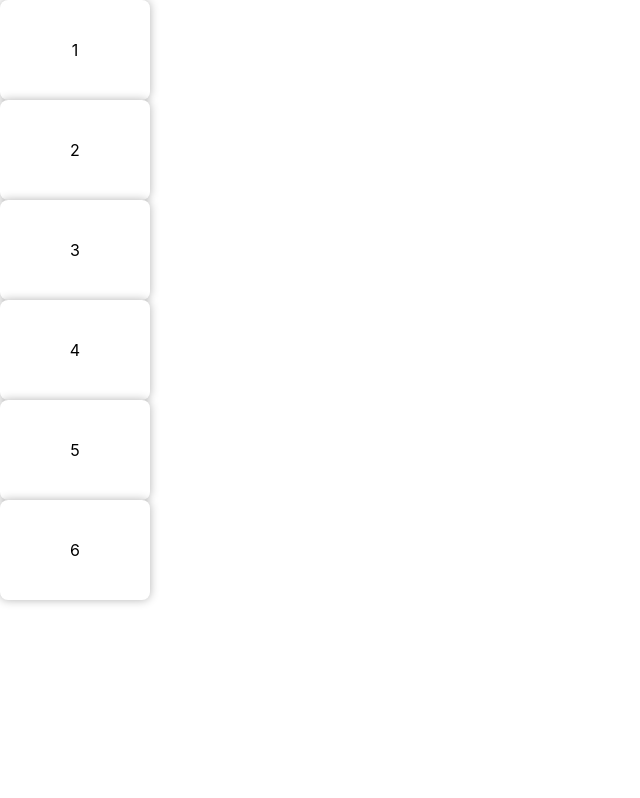
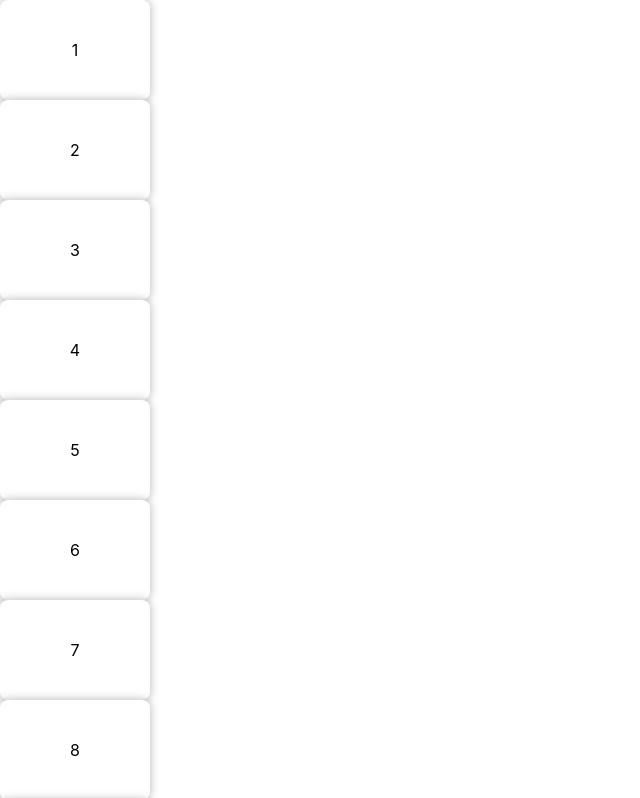
Before and after one commit to uyouthe/thepresence, a React (Create React App) app: page / in a window 1280 px wide. Shown: the top 798 px of the page, without its empty margins (0-640 px from the left). Built offline with nearby package versions, Linux system fonts and the light colour scheme.

Commit message:
slides grid implemented

```diff
--- a/src/App.tsx
+++ b/src/App.tsx
@@ -1,7 +1,10 @@
 import React from 'react'
-import Slide from './components/slide'
+import styles from './styles.module.css'
 import { SortableContainer, SortableElement } from 'react-sortable-hoc'
 import arrayMove from 'array-move'
+
+import Slide from './components/slide'
+import Grid from './components/grid'
 
 interface Indexes {
   oldIndex: number
@@ -24,20 +27,31 @@
   return (
     <div>
       {props.items.map((value: number, index: number) => (
-        <SortableItem key={`item-${value}`} index={index} value={value} />
+        <SortableItem
+          key={`item-${value}-${index}`}
+          index={index}
+          value={value}
+        />
       ))}
     </div>
   )
 })
 
 const App = React.memo(() => {
-  const [state, setState] = React.useState([1, 2, 3, 4, 5, 6])
+  const [state, setState] = React.useState<number[]>([])
 
   const onSortEnd = ({ oldIndex, newIndex }: Indexes) => {
     setState(state => arrayMove(state, oldIndex, newIndex))
   }
 
-  return <SortableList items={state} onSortEnd={onSortEnd} />
+  const onPick = (value: number) => setState(state => state.concat([value]))
+
+  return (
+    <div className={styles.root}>
+      <SortableList items={state} onSortEnd={onSortEnd} />
+      <Grid onPick={onPick} />
+    </div>
+  )
 })
 
 export default App
--- /dev/null
+++ b/src/components/grid/index.tsx
@@ -0,0 +1,53 @@
+import React from 'react'
+import Slide from '../slide'
+
+interface Props {
+  onPick: (number: number) => void
+}
+
+export default React.memo((props: Props) => {
+  const array = [
+    1,
+    2,
+    3,
+    4,
+    5,
+    6,
+    7,
+    8,
+    9,
+    10,
+    11,
+    12,
+    13,
+    14,
+    15,
+    16,
+    17,
+    18,
+    19,
+    20,
+    21,
+    22,
+    23,
+    24,
+    25,
+    26,
+    27,
+    28,
+    29,
+    30,
+  ]
+
+  return (
+    <div>
+      {array.map(value => (
+        <Slide
+          key={`slide-${value}`}
+          number={value}
+          onClick={() => props.onPick(value)}
+        />
+      ))}
+    </div>
+  )
+})
--- a/src/components/slide/index.tsx
+++ b/src/components/slide/index.tsx
@@ -3,8 +3,13 @@
 
 interface Props {
   number: number
+  onClick?: () => void
 }
 
 export default React.memo((props: Props) => {
-  return <div className={styles.root}>{props.number}</div>
+  return (
+    <div className={styles.root} onClick={props.onClick}>
+      {props.number}
+    </div>
+  )
 })
--- a/src/components/slide/styles.module.css
+++ b/src/components/slide/styles.module.css
@@ -8,4 +8,6 @@
   display: flex;
   align-items: center;
   justify-content: center;
+
+  cursor: pointer;
 }
--- /dev/null
+++ b/src/styles.module.css
@@ -0,0 +1,3 @@
+.root {
+  display: flex;
+}
```
Also changed, not shown: src/components/grid/styles.module.css (added).
